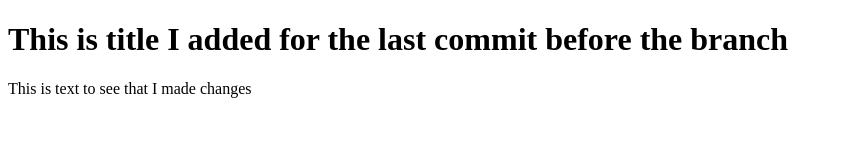
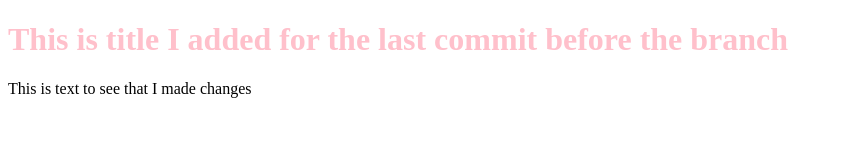
Before and after one commit to GarrettEstrin/branches-practice, a plain HTML site: page index.html in a window 1280 px wide. Shown: the whole page, without its empty margins (0-843 px from the left). Drawn offline with Linux system fonts and the light colour scheme.

Commit message:
create stylesheet and 1 style

```diff
--- a/index.html
+++ b/index.html
@@ -5,6 +5,7 @@
   <head>
     <meta charset="utf-8">
     <title>Branches-Practice for Git</title>
+    <link rel="stylesheet" href="./styles.css" media="screen" title="no title" charset="utf-8">
   </head>
   <body>
     <h1>This is title I added for the last commit before the branch</h1>
--- /dev/null
+++ b/styles.css
@@ -0,0 +1,5 @@
+/* Custom CSS by Garrett Estrin | Garrett.Estrin.com */
+
+h1 {
+  color: pink;
+}
```
